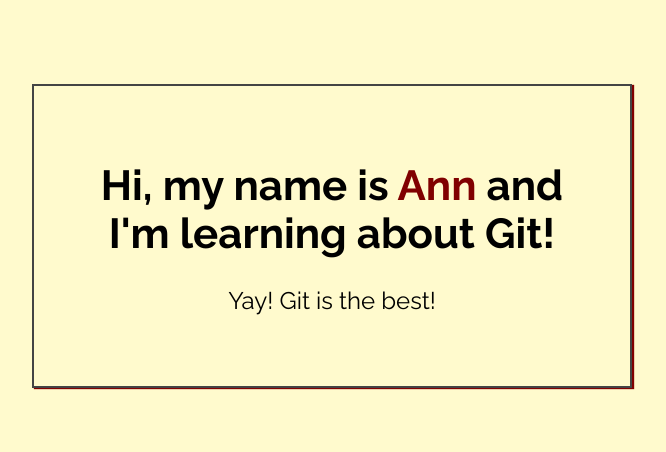
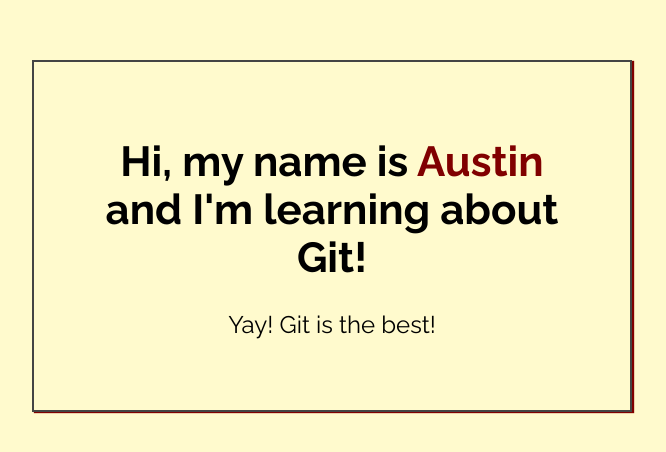
Before and after one commit to austinGhelms/my-first-repo, a plain HTML site: page index.html in a window 1280 px wide. Shown: the part 164-616 px from the top of the page, without its empty margins (308-974 px from the left). Drawn offline with Linux system fonts and the light colour scheme.

Commit message:
Added name to index.html

```diff
--- a/index.html
+++ b/index.html
@@ -14,7 +14,7 @@
 <body>
 
     <div class="greeting">
-        <h1>Hi, my name is <span class="highlight">Ann</span> and I'm learning about Git! </h1>
+        <h1>Hi, my name is <span class="highlight">Austin</span> and I'm learning about Git! </h1>
 
         <p>Yay! Git is the best!</p>
     </div>
```
